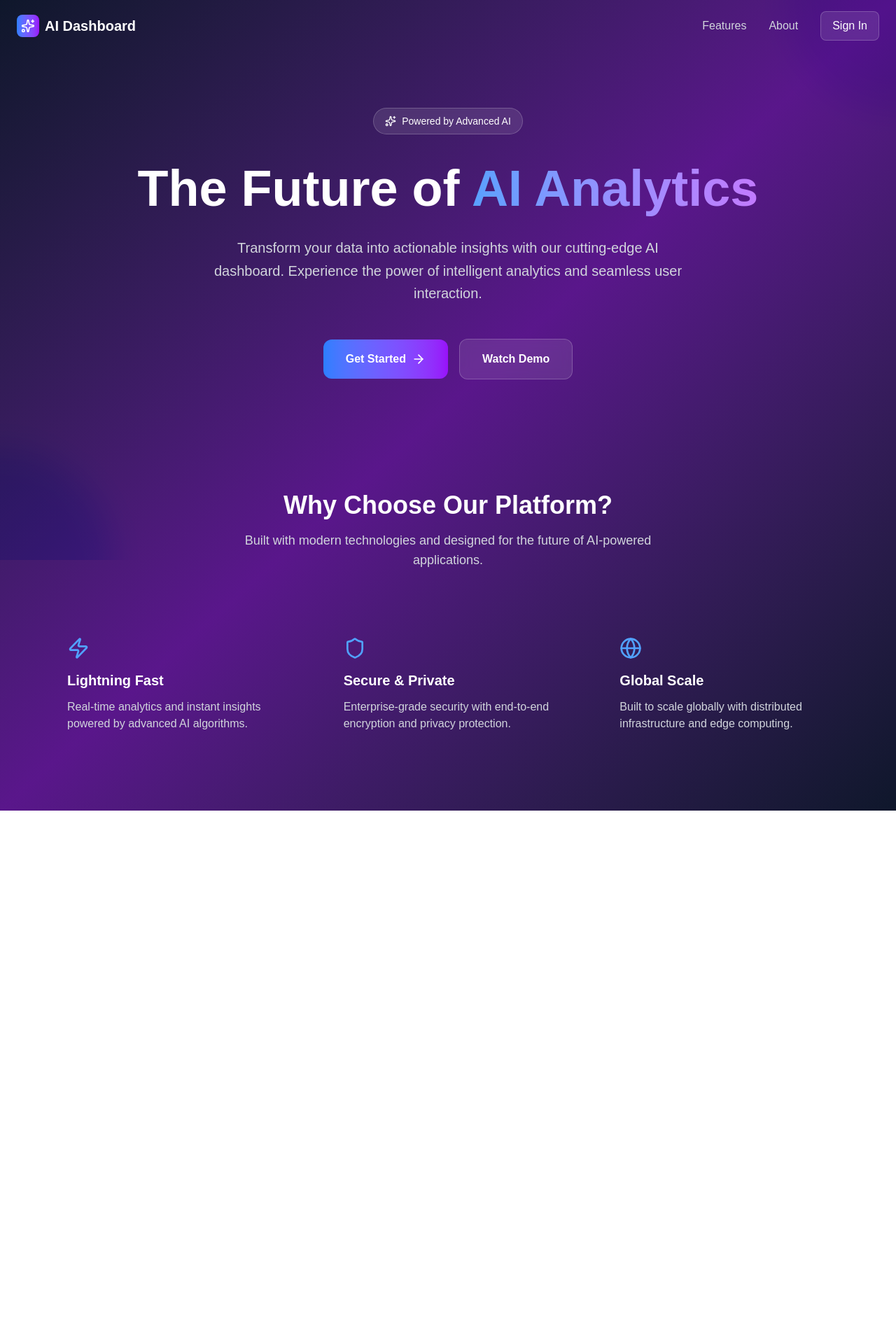
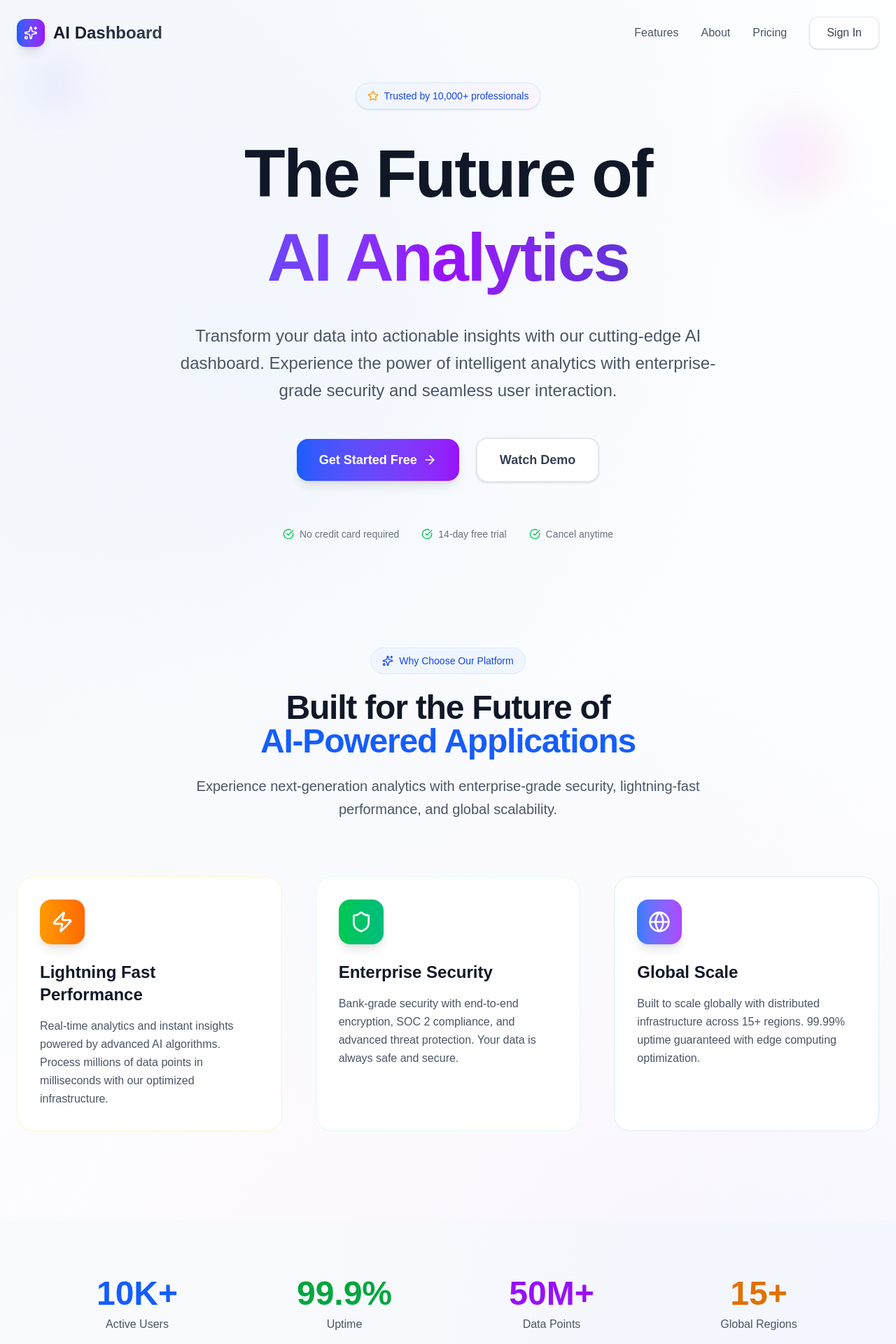
Before and after one commit to kaviyarasan2865/AI-chat-Interface, a Next.js app: page / in a window 1280 px wide. Shown: the top 1920 px of the page at 70% size. Before the commit the page ends 1158 px from the top, so only its background shows below. Built offline with nearby package versions, Linux system fonts and the light colour scheme.

Commit message:
Landing Page updated

```diff
--- a/src/app/page.tsx
+++ b/src/app/page.tsx
@@ -2,7 +2,7 @@
 
 import { useState, useEffect } from "react"
 import { useRouter } from "next/navigation"
-import { ArrowRight, Sparkles, Zap, Shield, Globe } from "lucide-react"
+import { ArrowRight, Sparkles, Zap, Shield, Globe, Star, CheckCircle } from "lucide-react"
 
 export default function LandingPage() {
   const router = useRouter()
@@ -17,24 +17,34 @@ export default function LandingPage() {
   }
 
   return (
-    <div className="min-h-screen bg-gradient-to-br from-slate-900 via-purple-900 to-slate-900">
+    <div className="min-h-screen bg-white relative overflow-hidden">
+      {/* Premium background pattern */}
+      <div className="absolute inset-0 bg-gradient-to-br from-slate-50 via-white to-blue-50/30"></div>
+      <div className="absolute inset-0 bg-[radial-gradient(circle_at_30%_20%,rgba(59,130,246,0.05),transparent_50%)]"></div>
+      <div className="absolute inset-0 bg-[radial-gradient(circle_at_70%_80%,rgba(147,51,234,0.05),transparent_50%)]"></div>
+
       {/* Navigation */}
-      <nav className="relative z-10 px-6 py-4">
+      <nav className="relative z-10 px-6 py-6">
         <div className="max-w-7xl mx-auto flex items-center justify-between">
-          <div className="flex items-center space-x-2">
-            <div className="w-8 h-8 bg-gradient-to-r from-blue-500 to-purple-600 rounded-lg flex items-center justify-center">
+          <div className="flex items-center space-x-3">
+            <div className="w-10 h-10 bg-gradient-to-r from-blue-600 to-purple-600 rounded-xl flex items-center justify-center shadow-lg">
               <Sparkles className="w-5 h-5 text-white" />
             </div>
-            <span className="text-xl font-bold text-white">AI Dashboard</span>
+            <span className="text-2xl font-bold bg-gradient-to-r from-gray-900 to-gray-700 bg-clip-text text-transparent">
+              AI Dashboard
+            </span>
           </div>
           <div className="hidden md:flex items-center space-x-8">
-            <a href="#features" className="text-gray-300 hover:text-white transition-colors">
+            <a href="#features" className="text-gray-600 hover:text-gray-900 font-medium transition-colors">
               Features
             </a>
-            <a href="#about" className="text-gray-300 hover:text-white transition-colors">
+            <a href="#about" className="text-gray-600 hover:text-gray-900 font-medium transition-colors">
               About
             </a>
-            <button className="px-4 py-2 bg-white/10 backdrop-blur-sm border border-white/20 rounded-lg text-white hover:bg-white/20 transition-all">
+            <a href="#pricing" className="text-gray-600 hover:text-gray-900 font-medium transition-colors">
+              Pricing
+            </a>
+            <button className="px-6 py-2.5 bg-white border border-gray-200 rounded-xl text-gray-700 hover:bg-gray-50 hover:border-gray-300 transition-all shadow-sm font-medium">
               Sign In
             </button>
           </div>
@@ -42,92 +52,176 @@ export default function LandingPage() {
       </nav>
 
       {/* Hero Section */}
-      <div className="relative z-10 px-6 py-20">
-        <div className="max-w-4xl mx-auto text-center">
+      <div className="relative z-10 px-6 py-16 lg:py-6">
+        <div className="max-w-5xl mx-auto text-center">
           <div
             className={`transition-all duration-1000 ${isLoaded ? "opacity-100 translate-y-0" : "opacity-0 translate-y-10"}`}
           >
-            <div className="inline-flex items-center px-4 py-2 bg-white/10 backdrop-blur-sm border border-white/20 rounded-full text-sm text-white mb-8">
-              <Sparkles className="w-4 h-4 mr-2" />
-              Powered by Advanced AI
+            {/* Premium badge */}
+            <div className="inline-flex items-center px-4 py-2 bg-gradient-to-r from-blue-50 to-purple-50 border border-blue-100 rounded-full text-sm text-blue-700 mb-8 shadow-sm">
+              <Star className="w-4 h-4 mr-2 text-amber-500" />
+              Trusted by 10,000+ professionals
             </div>
 
-            <h1 className="text-5xl md:text-7xl font-bold text-white mb-6 leading-tight">
+            <h1 className="text-5xl md:text-7xl lg:text-8xl font-bold text-gray-900 mb-8 leading-tight tracking-tight">
               The Future of
-              <span className="bg-gradient-to-r from-blue-400 to-purple-400 bg-clip-text text-transparent">
-                {" "}
+              <span className="block bg-gradient-to-r from-blue-600 via-purple-600 to-blue-800 bg-clip-text text-transparent">
                 AI Analytics
               </span>
             </h1>
 
-            <p className="text-xl text-gray-300 mb-12 max-w-2xl mx-auto leading-relaxed">
+            <p className="text-xl md:text-2xl text-gray-600 mb-12 max-w-3xl mx-auto leading-relaxed font-light">
               Transform your data into actionable insights with our cutting-edge AI dashboard. Experience the power of
-              intelligent analytics and seamless user interaction.
+              intelligent analytics with enterprise-grade security and seamless user interaction.
             </p>
 
-            <div className="flex flex-col sm:flex-row items-center justify-center gap-4">
+            <div className="flex flex-col sm:flex-row items-center justify-center gap-6 mb-16">
               <button
                 onClick={handleGetStarted}
-                className="group px-8 py-4 bg-gradient-to-r from-blue-500 to-purple-600 text-white rounded-xl font-semibold hover:shadow-2xl hover:shadow-purple-500/25 transition-all duration-300 flex items-center"
+                className="group px-8 py-4 bg-gradient-to-r from-blue-600 to-purple-600 text-white rounded-2xl font-semibold hover:shadow-2xl hover:shadow-blue-500/25 transition-all duration-300 flex items-center text-lg shadow-lg hover:scale-105"
               >
-                Get Started
+                Get Started Free
                 <ArrowRight className="w-5 h-5 ml-2 group-hover:translate-x-1 transition-transform" />
               </button>
-              <button className="px-8 py-4 bg-white/10 backdrop-blur-sm border border-white/20 text-white rounded-xl font-semibold hover:bg-white/20 transition-all">
+              <button className="px-8 py-4 bg-white border-2 border-gray-200 text-gray-700 rounded-2xl font-semibold hover:bg-gray-50 hover:border-gray-300 transition-all text-lg shadow-sm">
                 Watch Demo
               </button>
+            </div>
+
+            {/* Trust indicators */}
+            <div className="flex flex-col sm:flex-row items-center justify-center space-y-4 sm:space-y-0 sm:space-x-8 text-sm text-gray-500">
+              <div className="flex items-center space-x-2">
+                <CheckCircle className="w-4 h-4 text-green-500" />
+                <span>No credit card required</span>
+              </div>
+              <div className="flex items-center space-x-2">
+                <CheckCircle className="w-4 h-4 text-green-500" />
+                <span>14-day free trial</span>
+              </div>
+              <div className="flex items-center space-x-2">
+                <CheckCircle className="w-4 h-4 text-green-500" />
+                <span>Cancel anytime</span>
+              </div>
             </div>
           </div>
         </div>
       </div>
 
       {/* Features Section */}
-      <div id="features" className="relative z-10 px-6 py-20">
-        <div className="max-w-6xl mx-auto">
-          <div className="text-center mb-16">
-            <h2 className="text-3xl md:text-4xl font-bold text-white mb-4">Why Choose Our Platform?</h2>
-            <p className="text-gray-300 text-lg max-w-2xl mx-auto">
-              Built with modern technologies and designed for the future of AI-powered applications.
+      <div id="features" className="relative z-10 px-6 py-20 lg:py-32">
+        <div className="max-w-7xl mx-auto">
+          <div className="text-center mb-20">
+            <div className="inline-flex items-center px-4 py-2 bg-blue-50 border border-blue-100 rounded-full text-sm text-blue-700 mb-6">
+              <Sparkles className="w-4 h-4 mr-2" />
+              Why Choose Our Platform
+            </div>
+            <h2 className="text-4xl md:text-5xl font-bold text-gray-900 mb-6 tracking-tight">
+              Built for the Future of
+              <span className="block text-blue-600">AI-Powered Applications</span>
+            </h2>
+            <p className="text-xl text-gray-600 max-w-3xl mx-auto leading-relaxed">
+              Experience next-generation analytics with enterprise-grade security, lightning-fast performance, and
+              global scalability.
             </p>
           </div>
 
-          <div className="grid md:grid-cols-3 gap-8">
+          <div className="grid md:grid-cols-3 gap-8 lg:gap-12">
             {[
               {
                 icon: <Zap className="w-8 h-8" />,
-                title: "Lightning Fast",
-                description: "Real-time analytics and instant insights powered by advanced AI algorithms.",
+                title: "Lightning Fast Performance",
+                description:
+                  "Real-time analytics and instant insights powered by advanced AI algorithms. Process millions of data points in milliseconds with our optimized infrastructure.",
+                color: "from-amber-500 to-orange-500",
+                bgColor: "bg-amber-50",
+                borderColor: "border-amber-100",
               },
               {
                 icon: <Shield className="w-8 h-8" />,
-                title: "Secure & Private",
-                description: "Enterprise-grade security with end-to-end encryption and privacy protection.",
+                title: "Enterprise Security",
+                description:
+                  "Bank-grade security with end-to-end encryption, SOC 2 compliance, and advanced threat protection. Your data is always safe and secure.",
+                color: "from-green-500 to-emerald-500",
+                bgColor: "bg-green-50",
+                borderColor: "border-green-100",
               },
               {
                 icon: <Globe className="w-8 h-8" />,
                 title: "Global Scale",
-                description: "Built to scale globally with distributed infrastructure and edge computing.",
+                description:
+                  "Built to scale globally with distributed infrastructure across 15+ regions. 99.99% uptime guaranteed with edge computing optimization.",
+                color: "from-blue-500 to-purple-500",
+                bgColor: "bg-blue-50",
+                borderColor: "border-blue-100",
               },
             ].map((feature, index) => (
               <div
                 key={index}
-                className={`glass rounded-2xl p-8 hover:bg-white/20 transition-all duration-300 animate-float`}
+                className={`group bg-white ${feature.bgColor} border ${feature.borderColor} rounded-3xl p-8 hover:shadow-2xl hover:shadow-gray-200/50 transition-all duration-500 hover:-translate-y-2`}
                 style={{ animationDelay: `${index * 0.2}s` }}
               >
-                <div className="text-blue-400 mb-4">{feature.icon}</div>
-                <h3 className="text-xl font-semibold text-white mb-3">{feature.title}</h3>
-                <p className="text-gray-300">{feature.description}</p>
+                <div
+                  className={`inline-flex items-center justify-center w-16 h-16 bg-gradient-to-r ${feature.color} rounded-2xl mb-6 shadow-lg`}
+                >
+                  <div className="text-white">{feature.icon}</div>
+                </div>
+                <h3 className="text-2xl font-bold text-gray-900 mb-4">{feature.title}</h3>
+                <p className="text-gray-600 leading-relaxed">{feature.description}</p>
               </div>
             ))}
           </div>
         </div>
       </div>
 
-      {/* Background Elements */}
-      <div className="absolute inset-0 overflow-hidden">
-        <div className="absolute -top-40 -right-40 w-80 h-80 bg-purple-500 rounded-full mix-blend-multiply filter blur-xl opacity-20 animate-pulse"></div>
-        <div className="absolute -bottom-40 -left-40 w-80 h-80 bg-blue-500 rounded-full mix-blend-multiply filter blur-xl opacity-20 animate-pulse"></div>
+      {/* Stats Section */}
+      <div className="relative z-10 px-6 py-20 bg-gradient-to-r from-gray-50 to-blue-50/50">
+        <div className="max-w-6xl mx-auto">
+          <div className="grid grid-cols-2 md:grid-cols-4 gap-8">
+            {[
+              { number: "10K+", label: "Active Users", color: "text-blue-600" },
+              { number: "99.9%", label: "Uptime", color: "text-green-600" },
+              { number: "50M+", label: "Data Points", color: "text-purple-600" },
+              { number: "15+", label: "Global Regions", color: "text-amber-600" },
+            ].map((stat, index) => (
+              <div key={index} className="text-center">
+                <div className={`text-4xl md:text-5xl font-bold ${stat.color} mb-2`}>{stat.number}</div>
+                <div className="text-gray-600 font-medium">{stat.label}</div>
+              </div>
+            ))}
+          </div>
+        </div>
       </div>
+
+      {/* CTA Section */}
+      <div className="relative z-10 px-6 py-20 lg:py-32">
+        <div className="max-w-4xl mx-auto text-center">
+          <h2 className="text-4xl md:text-5xl font-bold text-gray-900 mb-6 tracking-tight">
+            Ready to Transform Your
+            <span className="block text-blue-600">Data Analytics?</span>
+          </h2>
+          <p className="text-xl text-gray-600 mb-12 max-w-2xl mx-auto leading-relaxed">
+            Join thousands of professionals who trust our platform for their AI-powered analytics needs.
+          </p>
+          <div className="flex flex-col sm:flex-row items-center justify-center gap-6">
+            <button
+              onClick={handleGetStarted}
+              className="group px-10 py-5 bg-gradient-to-r from-blue-600 to-purple-600 text-white rounded-2xl font-semibold hover:shadow-2xl hover:shadow-blue-500/25 transition-all duration-300 flex items-center text-lg shadow-lg hover:scale-105"
+            >
+              Start Free Trial
+              <ArrowRight className="w-5 h-5 ml-2 group-hover:translate-x-1 transition-transform" />
+            </button>
+            <button className="px-10 py-5 bg-white border-2 border-gray-200 text-gray-700 rounded-2xl font-semibold hover:bg-gray-50 hover:border-gray-300 transition-all text-lg shadow-sm">
+              Schedule Demo
+            </button>
+          </div>
+        </div>
+      </div>
+
+      {/* Decorative elements */}
+      <div className="absolute top-20 left-10 w-20 h-20 bg-gradient-to-r from-blue-400 to-purple-400 rounded-full opacity-10 blur-xl"></div>
+      <div className="absolute top-40 right-20 w-32 h-32 bg-gradient-to-r from-purple-400 to-pink-400 rounded-full opacity-10 blur-xl"></div>
+      <div className="absolute bottom-20 left-20 w-24 h-24 bg-gradient-to-r from-green-400 to-blue-400 rounded-full opacity-10 blur-xl"></div>
+      <div className="absolute bottom-40 right-10 w-28 h-28 bg-gradient-to-r from-amber-400 to-orange-400 rounded-full opacity-10 blur-xl"></div>
     </div>
   )
 }
```
